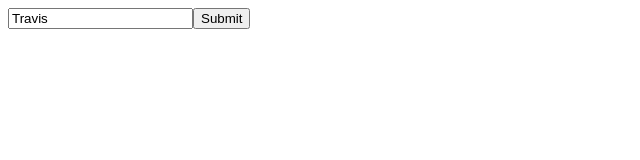
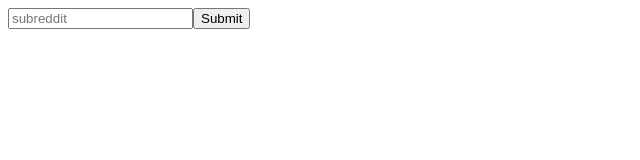
Before and after one commit to Jongerr/expreddit, a React app: page / in a window 1280 px wide. Shown: the top 160 px of the page, without its empty margins (0-640 px from the left). Built offline with nearby package versions, Linux system fonts and the light colour scheme; the HTML template or start-up script is replaced by a standard one.

Commit message:
Enable searching for subreddit from the form element.

```diff
--- a/client/src/index.jsx
+++ b/client/src/index.jsx
@@ -4,23 +4,26 @@ import ReactDOM from 'react-dom';
 class App extends React.Component {
   constructor() {
     super();
-    this.state = {name: 'Travis'};
+    this.state = {subredditName: ''};
   }
 
   handleInputChange(e) {
-    this.setState({name: e.target.value});
+    this.setState({subredditName: e.target.value});
   }
 
   handleSubmit(e) {
-    const name = JSON.stringify({name: this.state.name.trim()});
-    console.log('Hello,', this.state.name);
+    const subredditName = JSON.stringify({subredditName: this.state.subredditName.trim()});
+    if(this.state.subredditName.length === 0) {
+      return;
+    }
+    console.log('Hello,', this.state.subredditName);
     fetch('/subreddit', {
       method: 'POST',
       headers: {
         'Accept': 'application/json',
         'Content-type': 'application/json'
       },
-      body: name
+      body: subredditName
     }).then(response => {
       console.log('Response:', response);
       return response.json();
@@ -33,7 +36,7 @@ class App extends React.Component {
     return (
       <div>
         <form onSubmit={this.handleSubmit.bind(this)}>
-          <input type="text" value={this.state.name} onChange={this.handleInputChange.bind(this)}/>
+          <input type="text" value={this.state.subredditName} placeholder= "subreddit" onChange={this.handleInputChange.bind(this)}/>
           <button type="submit">Submit</button>
         </form>
       </div>
```
Also changed, not shown: 2 other files (tests, documents, lock files or other folders).
